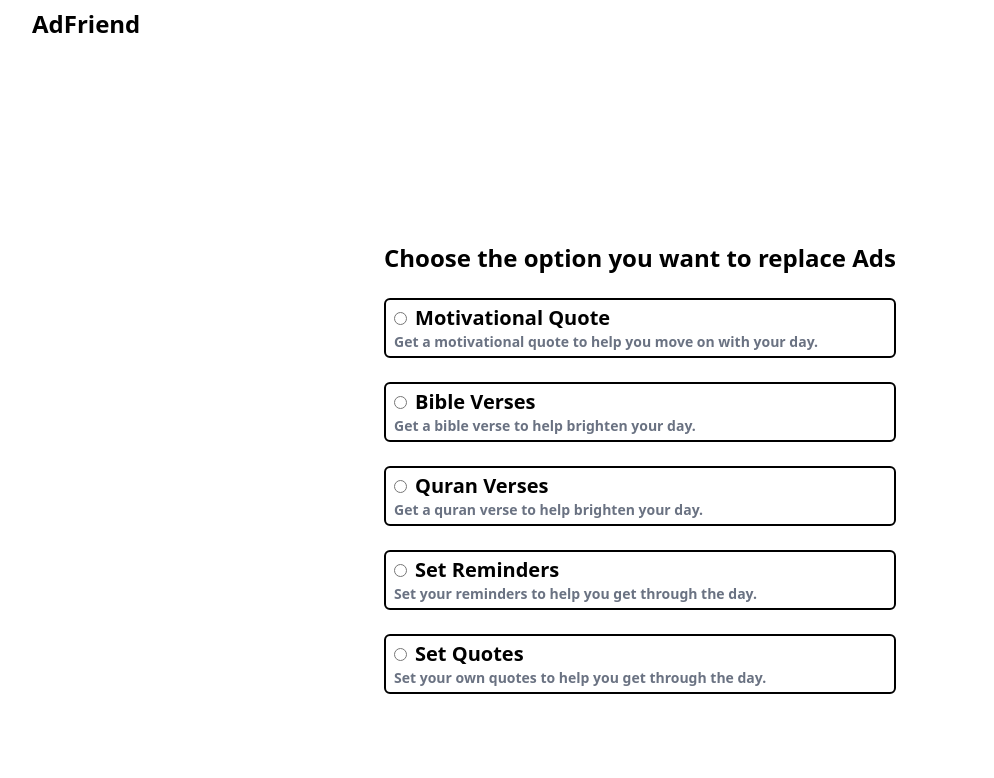
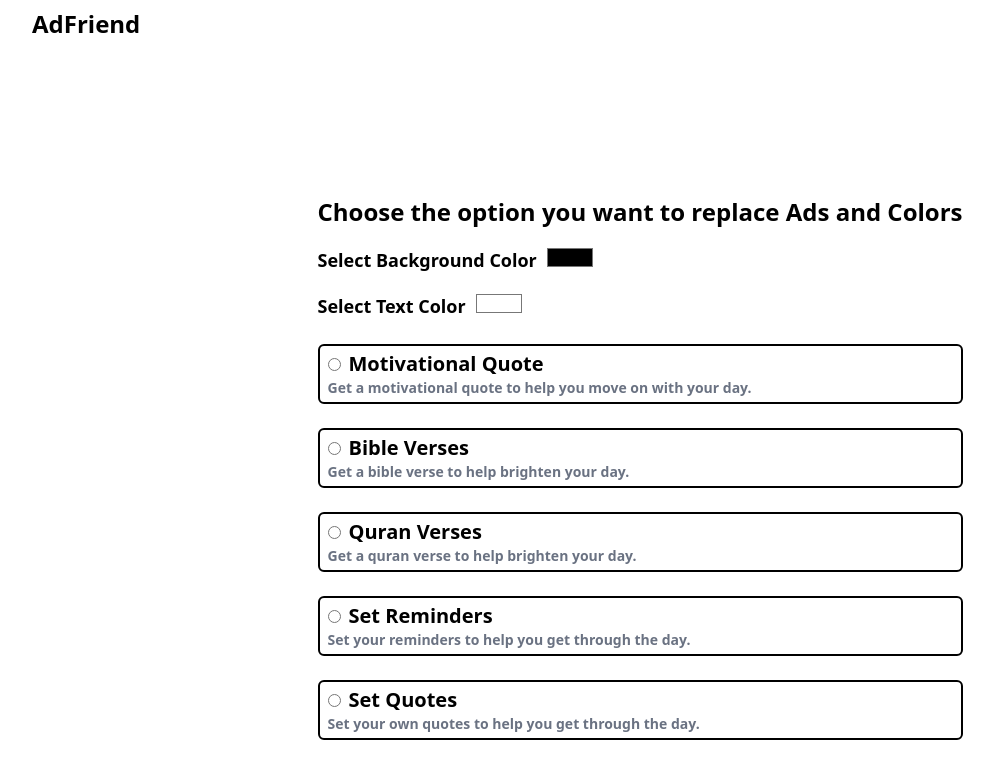
Before and after one commit to OscarM03/adfriend-chrome-extension, a React (Vite) app in the folder adfriend/: page / in a window 1280 px wide. Shown: the top 778 px of the page, without its empty margins (0-994 px from the left). Built offline with nearby package versions, Linux system fonts and the light colour scheme.

Commit message:
Add a color pallete for user to choose the background and text color

```diff
--- a/adfriend/src/App.jsx
+++ b/adfriend/src/App.jsx
@@ -6,6 +6,8 @@ function App() {
     const [savedQuotes, setSavedQuotes] = useState([]);
     const [savedReminders, setSavedReminders] = useState([]);
     const [editingIndex, setEditingIndex] = useState(null);
+    const [bgColor, setBgColor] = useState("#000000");
+    const [textColor, setTextColor] = useState("#ffffff");
 
     const options = [
         { label: "Motivational Quote", value: "motivational", description: "Get a motivational quote to help you move on with your day." },
@@ -16,10 +18,12 @@ function App() {
     ];
 
     useEffect(() => {
-        chrome.storage.sync.get(["selectedOption", "savedQuotes", "savedReminders"], (result) => {
+        chrome.storage.sync.get(["selectedOption", "savedQuotes", "savedReminders", "bgColor", "textColor"], (result) => {
             if (result.selectedOption) setSelectedOption(result.selectedOption);
             if (result.savedQuotes) setSavedQuotes(result.savedQuotes);
             if (result.savedReminders) setSavedReminders(result.savedReminders);
+            if (result.bgColor) setBgColor(result.bgColor);
+            if (result.textColor) setTextColor(result.textColor);
         });
     }, []);
 
@@ -86,6 +90,20 @@ function App() {
         setEditingIndex(index);
     }
 
+    const handleColorChange = (type, color) => {
+        if (type === "bg") {
+            setBgColor(color);
+            chrome.storage.sync.set({
+                bgColor: color
+            });
+        } else {
+            setTextColor(color);
+            chrome.storage.sync.set({
+                textColor: color
+            });
+        }
+    }
+
     return (
         <section>
             <header className="py-2 mx-8">
@@ -93,7 +111,23 @@ function App() {
             </header>
             <div className="h-screen flex justify-center items-center mx-8 pt-10">
                 <div>
-                    <h2 className="text-2xl font-bold">Choose the option you want to replace Ads</h2>
+                    <h2 className="text-2xl font-bold">Choose the option you want to replace Ads and Colors</h2>
+                    <div className="mt-4">
+                        <label className="font-bold text-lg">Select Background Color</label>
+                        <input type="color"
+                        value={bgColor}
+                        onChange={(e) => handleColorChange("bg", e.target.value)}
+                        className="ml-2"
+                        />
+                    </div>
+                    <div className="mt-4">
+                        <label className="font-bold text-lg">Select Text Color</label>
+                        <input type="color"
+                        value={textColor}
+                        onChange={(e) => handleColorChange("text", e.target.value)}
+                        className="ml-2"
+                        />
+                    </div>
                     {options.map((option) => (
                         <div key={option.value} className="border-2 rounded-md py-1 px-2 mt-6">
                             <input
```
